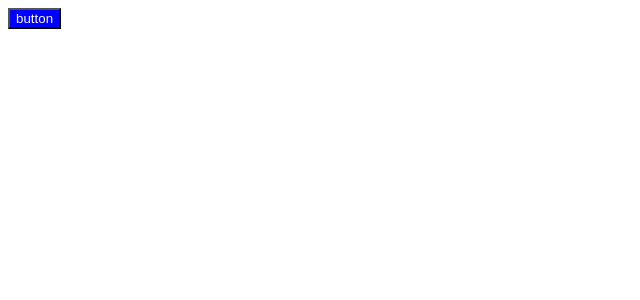
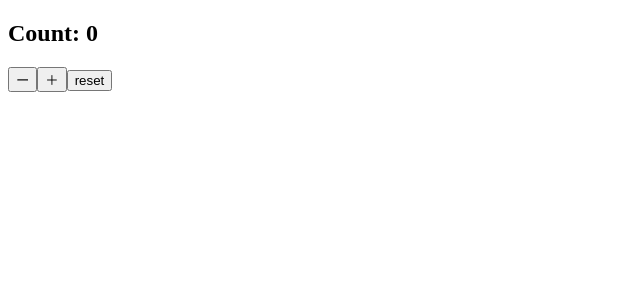
Before and after one commit to likuor/react-jest, a React (Vite) app: page / in a window 1280 px wide. Shown: the top 300 px of the page, without its empty margins (0-640 px from the left). Built offline with nearby package versions, Linux system fonts and the light colour scheme.

Commit message:
add: chromatic challenge

```diff
--- a/package.json
+++ b/package.json
@@ -10,7 +10,8 @@
     "preview": "vite preview",
     "test": "jest",
     "storybook": "storybook dev -p 6006",
-    "build-storybook": "storybook build"
+    "build-storybook": "storybook build",
+    "chromatic": "npx chromatic --project-token=chpt_992bf78434113e7"
   },
   "dependencies": {
     "@storybook/testing-library": "^0.2.2",
--- a/src/App.tsx
+++ b/src/App.tsx
@@ -1,4 +1,5 @@
-import Button from './components/Button';
+// import Button from './components/Button';
+import Counter from './components/Counter';
 // import AsyncComponent from './components/AsyncComponent';
 // import { UserSearch } from './components/UserSearch';
 // import Form from './components/Form';
@@ -6,7 +7,8 @@ import Button from './components/Button';
 function App() {
   return (
     <>
-      <Button label='button' onClick={() => alert('click')} primary={true} />
+      <Counter />
+      {/* <Button label='button' onClick={() => alert('click')} primary={true} /> */}
       {/* <Form /> */}
       {/* <AsyncComponent /> */}
       {/* <UserSearch /> */}
--- a/src/components/Counter.tsx
+++ b/src/components/Counter.tsx
@@ -7,7 +7,7 @@
  *    差分が正しく検出されることを確認してください
  */
 
-import { useState } from "react";
+import { useState } from 'react';
 
 interface CounterProps {
   initialCount?: number;
@@ -24,6 +24,7 @@ const Counter: React.FC<CounterProps> = ({ initialCount = 0 }) => {
       <h2>Count: {count}</h2>
       <button onClick={decrement}>ー</button>
       <button onClick={increment}>＋</button>
+      <button>reset</button>
     </div>
   );
 };
```
Also changed, not shown: 1 other file (tests, documents, lock files or other folders).
